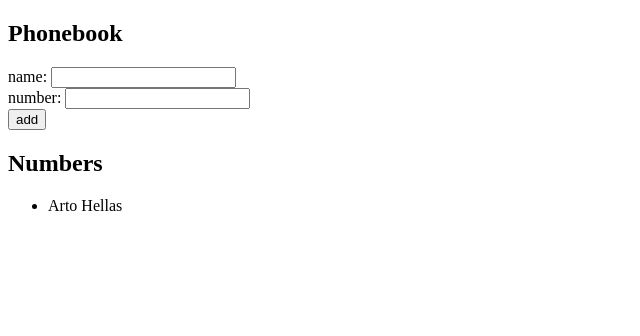
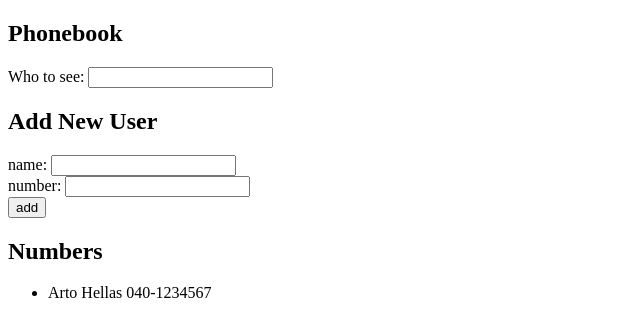
Before and after one commit to samlan24/full-stack-development, a React (Vite) app in the folder part2/phonebook-app/: page / in a window 1280 px wide. Shown: the top 336 px of the page, without its empty margins (0-640 px from the left). Built offline with nearby package versions, Linux system fonts and the light colour scheme.

Commit message:
added the filter method

```diff
--- a/part2/phonebook-app/src/App.jsx
+++ b/part2/phonebook-app/src/App.jsx
@@ -1,9 +1,10 @@
 import { useState } from 'react';
 
 const App = () => {
-  const [persons, setPersons] = useState([{ name: 'Arto Hellas' }]);
+  const [persons, setPersons] = useState([{ name: 'Arto Hellas', number: '040-1234567' }]);
   const [newName, setNewName] = useState('');
   const [newNumber, setNewNumber] = useState('');
+  const [filterName, setFilterName] = useState('');
 
   // checks if name exists
   const nameExists = new Set(persons.map(person => person.name));
@@ -34,9 +35,25 @@ const App = () => {
     setNewNumber(event.target.value);
   };
 
+  const handleFilterName = (event) => {
+    setFilterName(event.target.value);
+  };
+
+  // Filtering persons based on the search input
+  const personsToShow = persons.filter(person =>
+    person.name.toLowerCase().includes(filterName.toLowerCase())
+  );
+
   return (
     <div>
       <h2>Phonebook</h2>
+
+
+      <div>
+        Who to see: <input value={filterName} onChange={handleFilterName} />
+      </div>
+
+      <h2>Add New User</h2>
       <form onSubmit={addPerson}>
         <div>
           name: <input value={newName} onChange={handlePersonChange} />
@@ -48,10 +65,14 @@ const App = () => {
           <button type="submit">add</button>
         </div>
       </form>
+
       <h2>Numbers</h2>
+
       <ul>
-        {persons.map((person, index) => (
-          <li key={index}>{person.name} {person.number}</li>
+        {personsToShow.map((person, index) => (
+          <li key={index}>
+            {person.name} {person.number}
+          </li>
         ))}
       </ul>
     </div>
```
